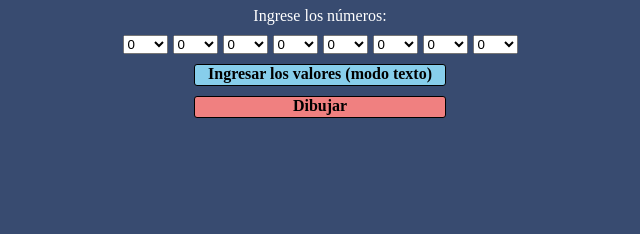
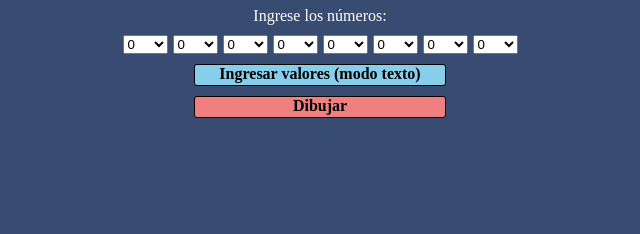
Before and after one commit to Sant698/pixeldecimal, a plain HTML site: page index.html in a window 1280 px wide. Shown: the part 167-401 px from the top of the page, 320-960 px from the left. Drawn offline with Linux system fonts and the light colour scheme.

Commit message:
Arreglo estético del botón de ingreso de valores en modo texto

```diff
--- a/index.html
+++ b/index.html
@@ -53,7 +53,7 @@
             </div>
 
             <div id="bIngreso" class="boton2" onclick="clicIngresarT()">
-                 Ingresar los valores (modo texto)
+                 Ingresar valores (modo texto)
             </div>
 
             <div class="boton" onclick="clicDibujar()">
```
